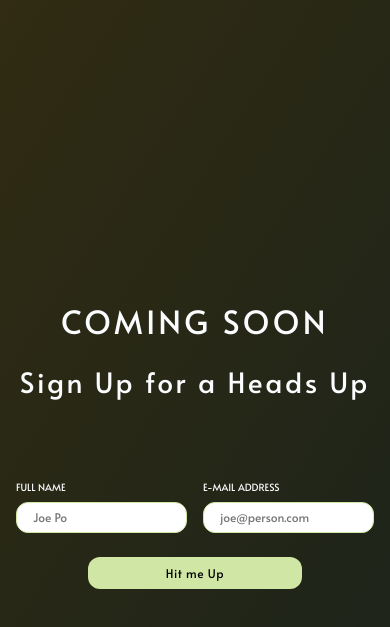
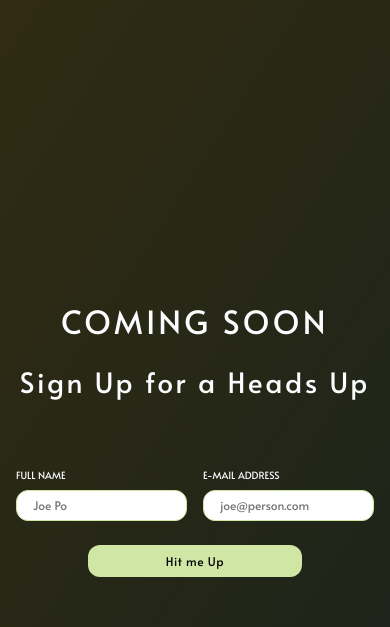
Before and after one commit to roywaswa/geohabari-pod, a Next.js app: page / in a window 390 px wide. Shown: the part 165-792 px from the top of the page. Built offline with nearby package versions, Linux system fonts and the light colour scheme; no server answers.

Commit message:
fix: mobile style

```diff
--- a/src/components/ComingSoon/ComingSoon.module.scss
+++ b/src/components/ComingSoon/ComingSoon.module.scss
@@ -92,7 +92,7 @@
 @media (max-width: 1024px) {
   .ComingSoon {
     height: 100vh;
-    padding: 1rem;
+    padding: 2.5rem 1rem;
     display: flex;
     flex-direction: column;
     justify-content: space-evenly;
```
